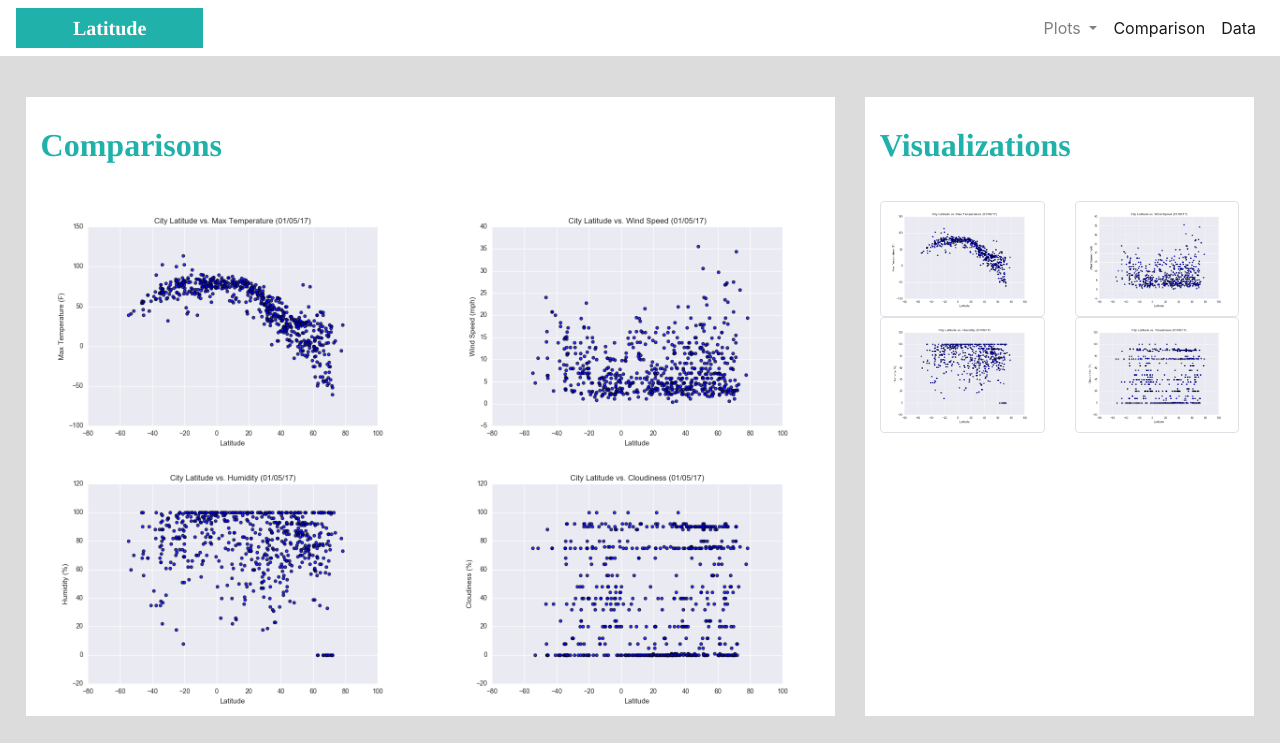
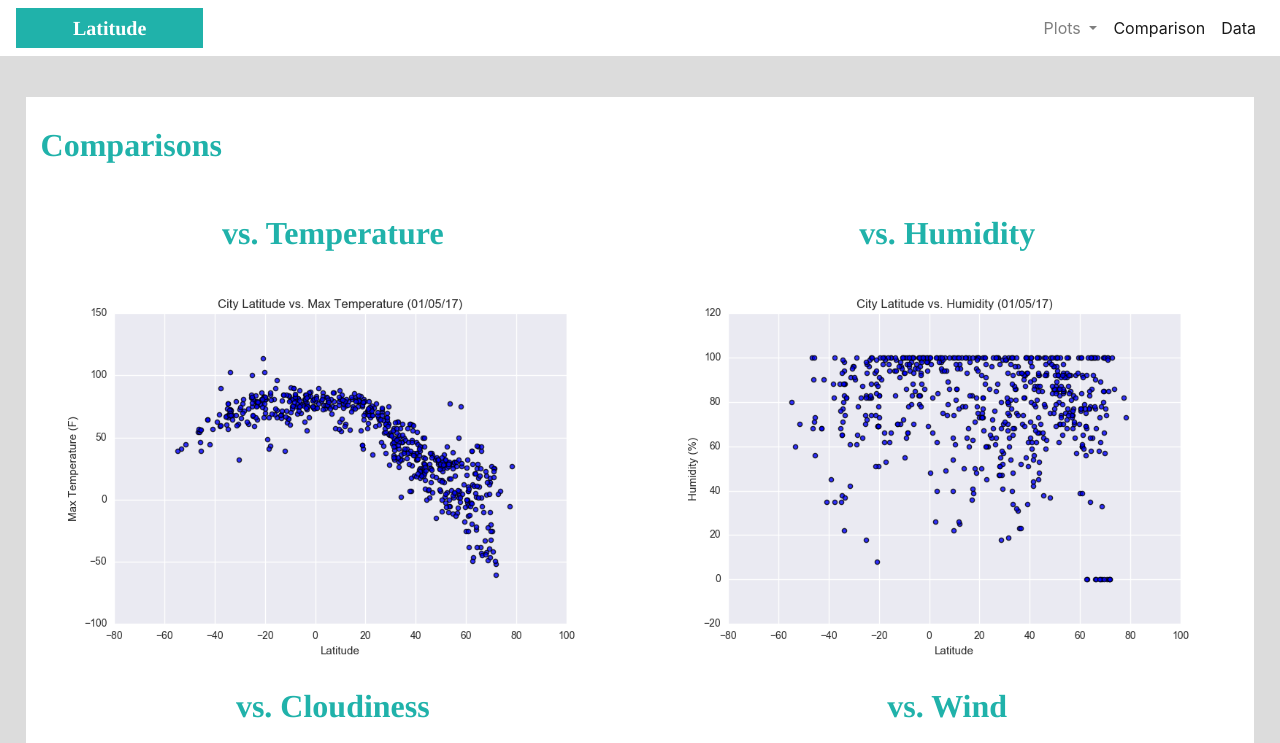
Before and after one commit to jmorasf/new_website, a plain HTML site: page comparison.html in a window 1280 px wide. Shown: the top 743 px of the page. Drawn offline with nearby package versions, Linux system fonts and the light colour scheme.

Commit message:
Add files via upload
Additional modifications to better match requested format

```diff
--- a/comparison.html
+++ b/comparison.html
@@ -52,46 +52,32 @@
     <div class="row" >
 
       <!-- First of two columns -->
-      <div class="col-md-8">
+      <div class="col-md-12">
         <h2>Comparisons</h2>
         <div class="row">
           <div class="col-md-6">
+            <h2 class="h2_comparison" style="text-align:center">vs. Temperature</h2>
                 <img src="./Resources/assets/images/temperature.png" alt="..." style="width:100%;">
            </div>
            <div class="col-md-6">
-                <img src="./Resources/assets/images/wind.png" alt="..." style="width:100%;">
+              <h2 class="h2_comparison" style="text-align:center">vs. Humidity</h2>
+                <img src="./Resources/assets/images/humidity.png" alt="..." style="width:100%;">
            </div>
        </div>
        <div class="row">
            <div class="col-md-6">
-                <img src="./Resources/assets/images/humidity.png" alt="..." style="width:100%;" >
+              <h2 class="h2_comparison" style="text-align:center">vs. Cloudiness</h2>
+                <img src="./Resources/assets/images/cloudiness.png" alt="..." style="width:100%;" >
             </div>
             <div class="col-md-6">
-               <img src="./Resources/assets/images/cloudiness.png" alt="..."  style="width:100%;">
+                <h2 class="h2_comparison" style="text-align:center">vs. Wind</h2>
+               <img src="./Resources/assets/images/wind.png" alt="..."  style="width:100%;">
            </div>
        </div>
       </div>
-          <!-- Second of two columns -->
-      <div class="col-md-4">
-        <h2>Visualizations</h2>
-        <div class="row">
-           <div class="col-md-6">
-                 <img src="./Resources/assets/images/temperature.png" alt="..." class="img-thumbnail">
-            </div>
-            <div class="col-md-6">
-                 <img src="./Resources/assets/images/wind.png" alt="..." class="img-thumbnail" >
-            </div>
-        </div>
-        <div class="row">
-            <div class="col-md-6">
-                 <img src="./Resources/assets/images/humidity.png" alt="..." class="img-thumbnail">
-             </div>
-             <div class="col-md-6">
-                <img src="./Resources/assets/images/cloudiness.png" alt="..." class="img-thumbnail">
-            </div>
-        </div>
-      </div>
-   </div>
+
+    </div>
+  </div>
 
 
 
--- a/style.css
+++ b/style.css
@@ -24,6 +24,13 @@ h2 {
 
 }
 
+ .h2_comparison{
+  font-weight: bold;
+  font-family: 'Times';
+  color:lightseagreen;
+  line-height: 2;
+ }
+
 .box {
   position: fixed;
   width: 150px;
@@ -33,6 +40,11 @@ h2 {
 }
 
 /* Box rules: percentages define anchors (i.e. position of each box relative to browser window) */
+
+.col-md-12 {
+  background-color: white;
+  border: 15px solid gainsboro;
+ }
 
 .col-md-8 {
   background-color: white;
@@ -55,12 +67,11 @@ h2 {
   padding: 2%;
 }
 
-
 .blueTable {
   border: 1px solid #1C6EA4;
   background-color: #EEEEEE;
   width: 100%;
-  text-align: left;
+  text-align: center;
   border-collapse: collapse;
 }
 table.blueTable td, table.blueTable th {
```
Also changed, not shown: cloudiness.html (+5 -6 lines), data.html (+2 -20 lines), humidity.html (+6 -7 lines), index.html (+8 -1 lines), temperature.html (+11 -7 lines), wind.html (+6 -7 lines).
